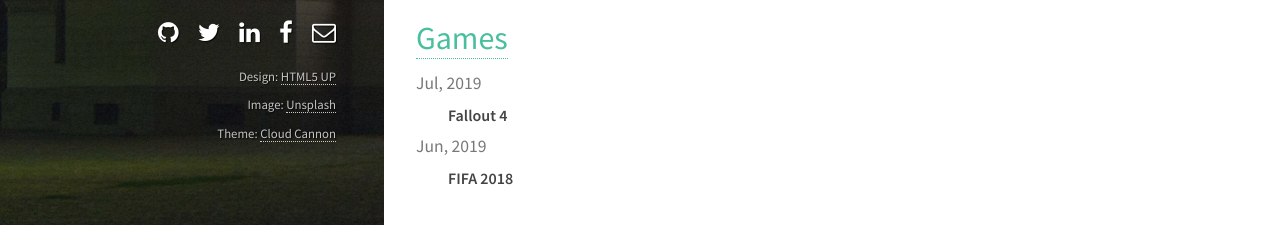
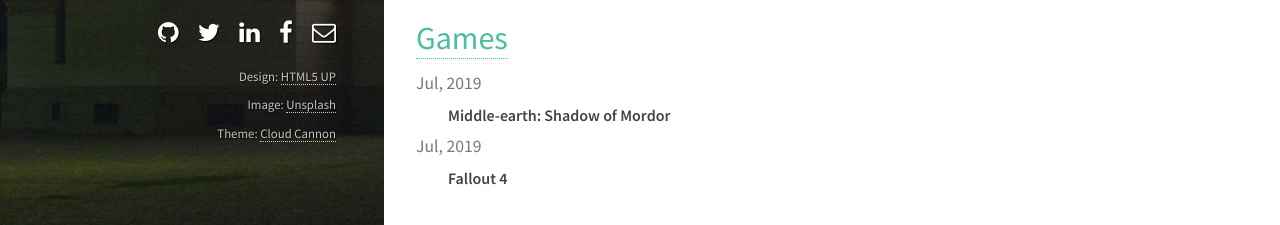
Before and after one commit to tamtamchik/tamtamchik.github.io, a Jekyll site: the page built from index.html, in a window 1280 px wide and 1264 px high. Shown: the part 1036-1261 px from the top of the window. Built offline with Jekyll 4.4.1, drawn with Linux system fonts in a browser that asks for light colours.

Commit message:
Update games.yml

```diff
--- a/_data/games.yml
+++ b/_data/games.yml
@@ -1,3 +1,7 @@
+- date: 2019-07-01
+  games:
+    - name: "Middle-earth: Shadow of Mordor"
+
 - date: 2019-07-01
   games:
     - name: "Fallout 4"
```
